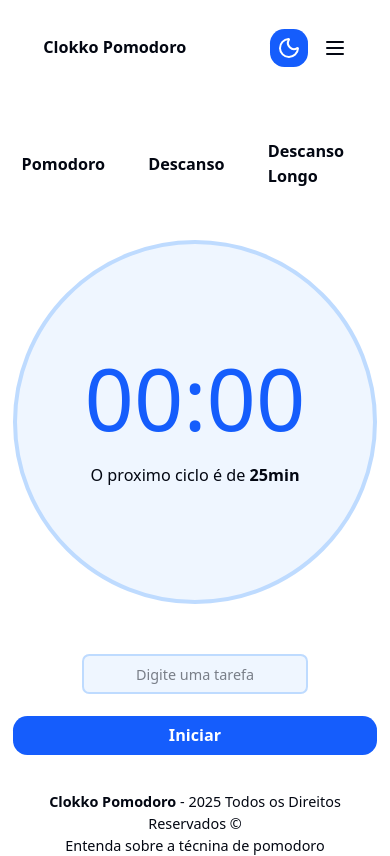
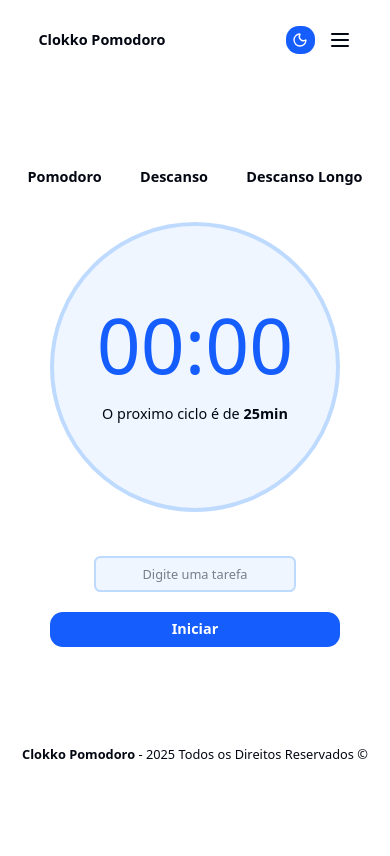
Before and after one commit to davifdev/clokko-pomodoro, a React (Vite) app: page / in a window 390 px wide. Built offline with nearby package versions, Linux system fonts and the light colour scheme.

Commit message:
fix: responsive and sizes elements

```diff
--- a/index.html
+++ b/index.html
@@ -1,5 +1,5 @@
 <!doctype html>
-<html lang="pt-BR" data-theme="light" class="text-[90%] sm:text-[100%]">
+<html lang="pt-BR" data-theme="light" class="text-[80%] sm:text-[100%]">
   <head>
     <meta charset="UTF-8" />
     <link rel="icon" type="image/svg+xml" href="/vite.svg" />
--- a/src/components/footer/index.tsx
+++ b/src/components/footer/index.tsx
@@ -9,7 +9,6 @@ const Footer = () => {
             <strong>Clokko Pomodoro</strong> - {new Date().getFullYear()} Todos os Direitos
             Reservados &copy;
           </p>
-          <a href="#">Entenda sobre a técnina de pomodoro</a>
         </div>
       </Container>
     </footer>
--- a/src/components/header/index.tsx
+++ b/src/components/header/index.tsx
@@ -38,8 +38,8 @@ const Header = () => {
   }, [theme]);
 
   const themeIcon = {
-    light: <MoonIcon />,
-    dark: <SunIcon />,
+    light: <MoonIcon width={16} height={16} />,
+    dark: <SunIcon width={16} height={16} />,
   } as const;
 
   return (
@@ -84,7 +84,7 @@ const Header = () => {
             </div>
             <div className="flex items-center gap-4">
               <Button
-                className="flex items-center gap-2 cursor-pointe"
+                className="flex items-center gap-2 cursor-pointer"
                 type="button"
                 onClick={handleThemeClick}
                 aria-label="Alterar tema"
@@ -93,39 +93,41 @@ const Header = () => {
               >
                 {themeIcon[theme]}
               </Button>
-              <button className="cursor-pointer md:hidden" onClick={handleToggleMenu}>
+              <button
+                className="cursor-pointer md:hidden"
+                onClick={handleToggleMenu}
+              >
                 <Menu />
                 <div
                   className={`relative transition-all duration-300 ${
-                    menuToggle ? "opacity-100" : "opacity-0"
+                    menuToggle
+                      ? "opacity-100 pointer-events-auto"
+                      : "opacity-0 pointer-events-none"
                   }`}
                 >
-                  <nav className="flex flex-col items-start gap-6 absolute w-38 h-38 bg-blue-50 dark:bg-gray-800 p-4 rounded-lg right-0 top-5">
+                  <nav className="flex flex-col items-start justify-center gap-6 absolute w-38 h-38 bg-blue-50 dark:bg-gray-800 p-4 rounded-lg right-0 top-3">
                     <RouterLink
                       href="/"
-                      className="flex items-center gap-2"
                       aria-label="Ir para o pomodoro"
                       title="Ir para o pomodoro"
                     >
-                      <Timer />
+                      <Timer width={16} height={16} />
                       <span>Pomodoro</span>
                     </RouterLink>
                     <RouterLink
                       href="/settings"
-                      className="flex items-center gap-2"
                       aria-label="Personalize seu pomodoro"
                       title="Personalize seu pomodoro"
                     >
-                      <Settings />
+                      <Settings width={16} height={16} />
                       <span>Personalize</span>
                     </RouterLink>
                     <RouterLink
                       href="/history"
-                      className="flex items-center gap-2"
                       aria-label="Histórico"
                       title="Histórico"
                     >
-                      <History />
+                      <History width={16} height={16} />
                       <span>Histórico</span>
                     </RouterLink>
                   </nav>
--- a/src/components/router-link/index.tsx
+++ b/src/components/router-link/index.tsx
@@ -8,7 +8,11 @@ type RouterLinkProps = {
 
 const RouterLink = ({ children, href, ...props }: RouterLinkProps) => {
   return (
-    <Link to={href} {...props}>
+    <Link
+      to={href}
+      {...props}
+      className="flex items-center gap-2 text-sm sm:text-lg"
+    >
       {children}
     </Link>
   );
--- a/src/pages/history/index.tsx
+++ b/src/pages/history/index.tsx
@@ -73,7 +73,7 @@ const History = () => {
   return (
     <>
       <Container>
-        <div className="flex flex-col items-center gap-4 w-full h-[75vh] pt-20">
+        <div className="flex flex-col items-center gap-4 w-full h-[75vh] pt-10">
           <div className="w-full flex items-center justify-between ">
             <Title>Histórico</Title>
             {taskState.tasks.length > 0 && (
@@ -83,13 +83,13 @@ const History = () => {
                 color="red"
                 onClick={handleResetHistory}
               >
-                <span>Limpar histórico</span>
-                <Trash />
+                <span className="text-sm">Limpar histórico</span>
+                <Trash width={16} height={16} />
               </Button>
             )}
           </div>
 
-          <div className="w-full">
+          <div className="w-full overflow-auto">
             {hasTask && (
               <TableComponent
                 taskState={taskState}
--- a/src/pages/home/index.tsx
+++ b/src/pages/home/index.tsx
@@ -60,10 +60,10 @@ const Home = () => {
 
   return (
     <Container>
-      <div className="pt-10 flex flex-col items-center justify-center gap-12">
+      <div className="pt-4 sm:pt-10 flex flex-col items-center justify-center gap-8 sm:gap-12 h-[75vh]">
         <div className="flex items-center gap-8">
           <div
-            className={`flex items-center gap-2 text-lg  p-2 ${
+            className={`flex items-center gap-2 text-lg p-2 h-[37px] ${
               taskState.activeTask?.type === "workTime"
                 ? "border-b-2  border-b-blue-500"
                 : "border-b-0"
@@ -72,7 +72,7 @@ const Home = () => {
             <strong>Pomodoro</strong>
           </div>
           <div
-            className={`flex items-center gap-2 text-lg  p-2 ${
+            className={`flex items-center gap-2 text-lg p-2 h-[37px] ${
               taskState.activeTask?.type === "shortRestTime"
                 ? " border-b-2 border-b-blue-500"
                 : "border-b-0"
@@ -81,7 +81,7 @@ const Home = () => {
             <strong>Descanso</strong>
           </div>
           <div
-            className={`flex items-center gap-2 text-lg p-2 ${
+            className={`flex items-center gap-2 text-lg p-2 h-[37px] ${
               taskState.activeTask?.type === "longRestTime"
                 ? "border-b-2  border-b-blue-500"
                 : "border-b-0"
@@ -92,7 +92,7 @@ const Home = () => {
         </div>
         <div>
           <form className="flex flex-col gap-6" onSubmit={handleSubmitTask}>
-            <div className="w-[364px] h-[364px] rounded-full bg-blue-50 dark:bg-gray-900 flex items-center justify-center flex-col  gap-6 border-4 border-blue-200 dark:border-gray-800">
+            <div className="w-[290px] h-[290px] rounded-full bg-blue-50 dark:bg-gray-900 flex items-center justify-center flex-col  gap-6 border-4 border-blue-200 dark:border-gray-800 sm:w-[364px] sm:h-[364px]">
               <Countdown />
               <div className="flex flex-col text-center text-lg">
                 <Tips cycleType={cycleType} taskState={taskState} />
```
